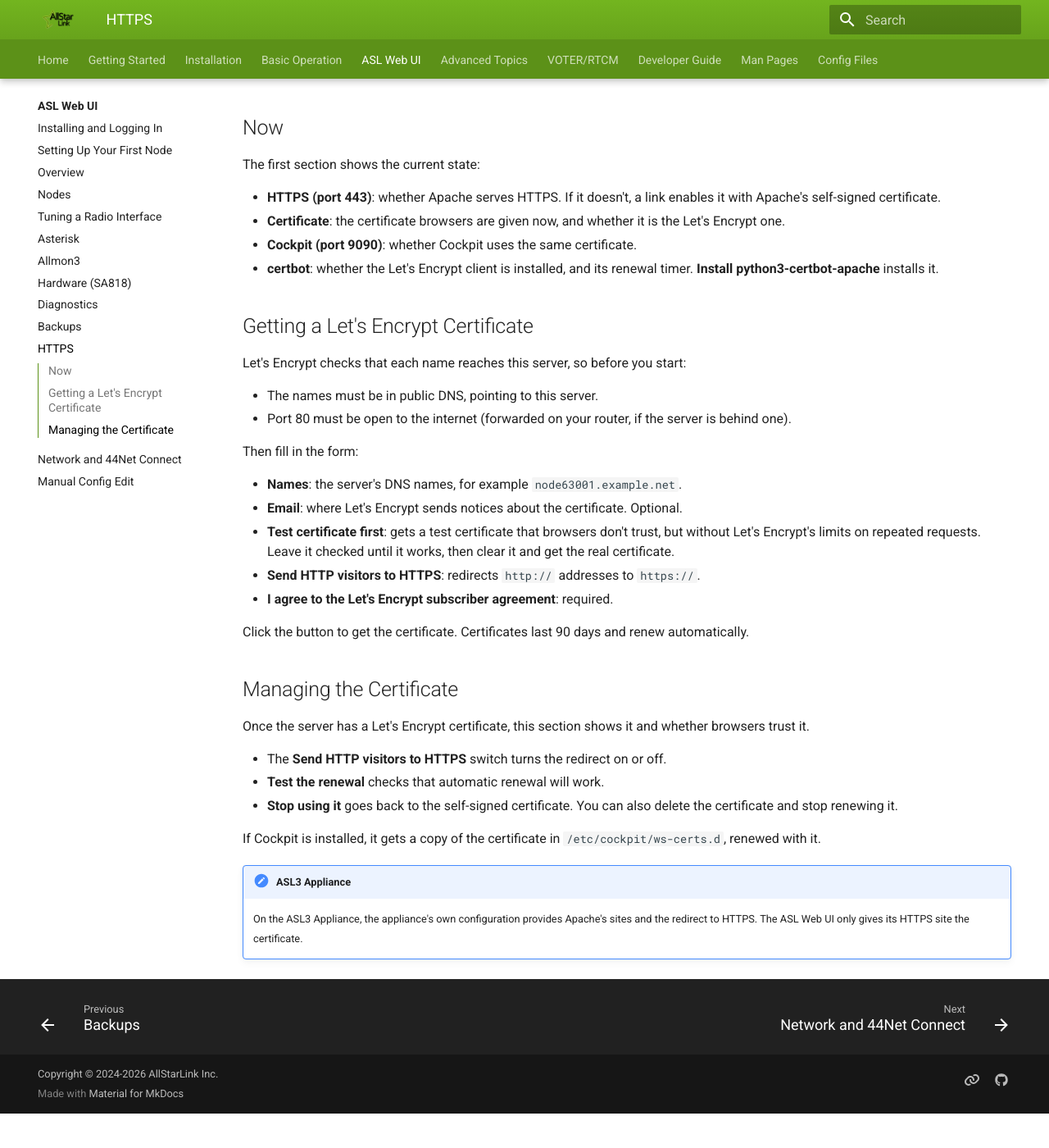
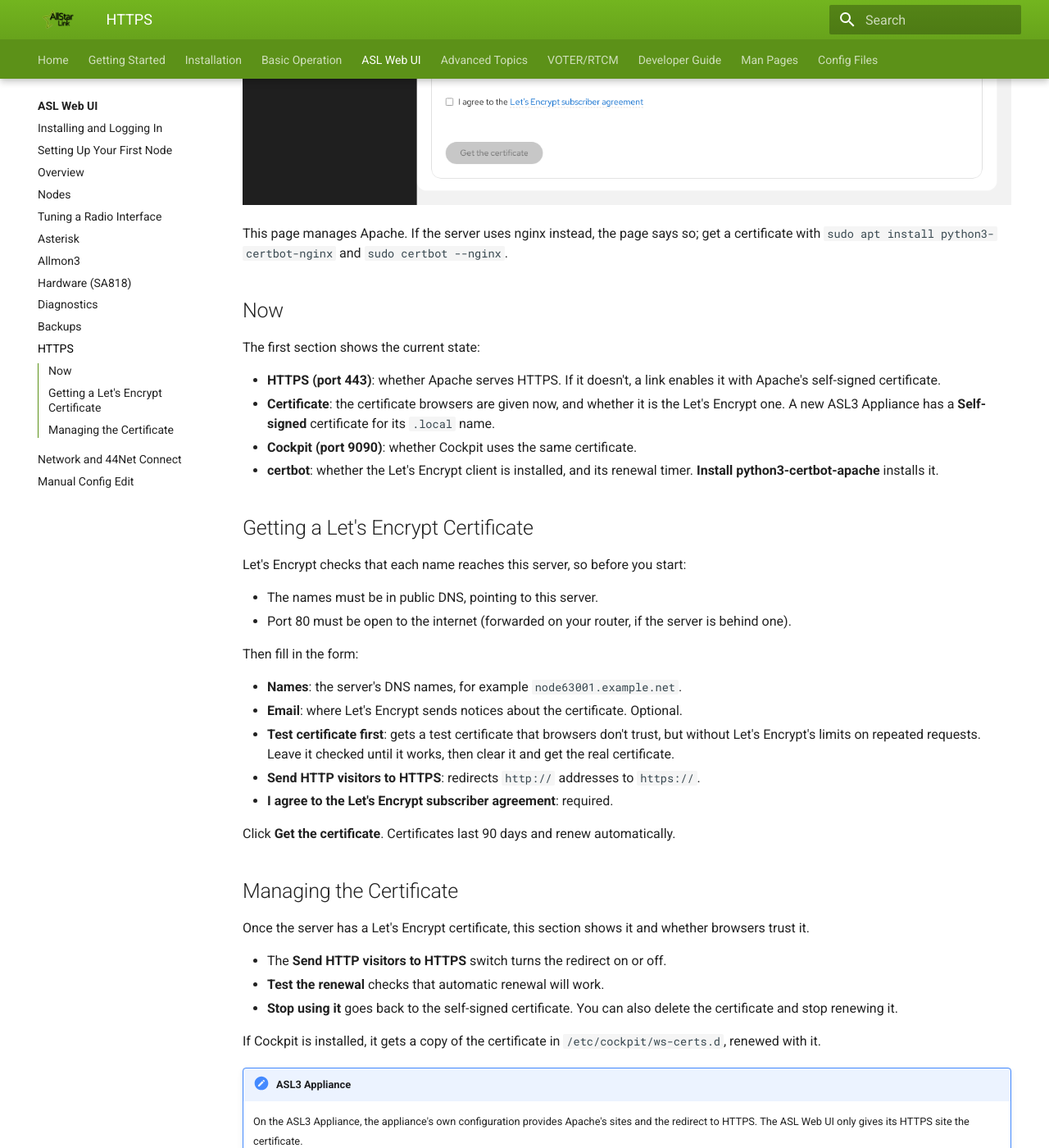
Before and after one commit to AllStarLink/ASL3-Manual, an MkDocs documentation site: the page built from docs/web-ui/https.md, in a window 1280 px wide and 1400 px high, scrolled down 833 px. Shown: the whole window at 82% size. Built offline with MkDocs 1.6.1 and Material for MkDocs 9.7.7, drawn with Linux system fonts in a browser that asks for light colours; before the commit the page ends 2191 px from its top, so only the background shows below that.

Commit message:
Web UI manual: HTTPS, 44Net Connect, Network and connectivity check
Replace the "not available here" screenshots of HTTPS, 44Net Connect and
the Network page's fallback access point with views from an ASL3
Appliance, and add a connectivity check result to Diagnostics with an
explanation of what it shows. All were taken read-only with a real
login; node number, call sign, host names, addresses, the WireGuard
public key and the VoIP provider were replaced with example values.

Assisted-by: Claude Code claude-opus-5-5

```diff
--- a/docs/web-ui/https.md
+++ b/docs/web-ui/https.md
@@ -1,15 +1,15 @@
 # HTTPS
 The **HTTPS** page gets a free certificate from [Let's Encrypt](https://letsencrypt.org/) for the server's web pages: the ASL Web UI, Allmon3 and, if it is installed, Cockpit. With a Let's Encrypt certificate, browsers no longer show security warnings. See [Allmon3 HTTPS](../allmon3/https.md) for the background.
 
+![HTTPS](img/webui-https.png)
+
 This page manages Apache. If the server uses nginx instead, the page says so; get a certificate with `sudo apt install python3-certbot-nginx` and `sudo certbot --nginx`.
-
-![HTTPS Without Apache](img/webui-https-local.png)
 
 ## Now
 The first section shows the current state:
 
 * **HTTPS (port 443)**: whether Apache serves HTTPS. If it doesn't, a link enables it with Apache's self-signed certificate.
-* **Certificate**: the certificate browsers are given now, and whether it is the Let's Encrypt one.
+* **Certificate**: the certificate browsers are given now, and whether it is the Let's Encrypt one. A new ASL3 Appliance has a **Self-signed** certificate for its `.local` name.
 * **Cockpit (port 9090)**: whether Cockpit uses the same certificate.
 * **certbot**: whether the Let's Encrypt client is installed, and its renewal timer. **Install python3-certbot-apache** installs it.
 
@@ -27,7 +27,7 @@ Then fill in the form:
 * **Send HTTP visitors to HTTPS**: redirects `http://` addresses to `https://`.
 * **I agree to the Let's Encrypt subscriber agreement**: required.
 
-Click the button to get the certificate. Certificates last 90 days and renew automatically.
+Click **Get the certificate**. Certificates last 90 days and renew automatically.
 
 ## Managing the Certificate
 Once the server has a Let's Encrypt certificate, this section shows it and whether browsers trust it.
```
Also changed, not shown: docs/web-ui/diagnostics.md (+5 -1 lines), docs/web-ui/network.md (+8 -6 lines), docs/web-ui/img/webui-44net-local.png (deleted), docs/web-ui/img/webui-44net.png (added), docs/web-ui/img/webui-diagnostics-check.png (added), docs/web-ui/img/webui-https-local.png (deleted), docs/web-ui/img/webui-https.png (added), docs/web-ui/img/webui-network-appliance.png (added), docs/web-ui/img/webui-network.png (deleted).
